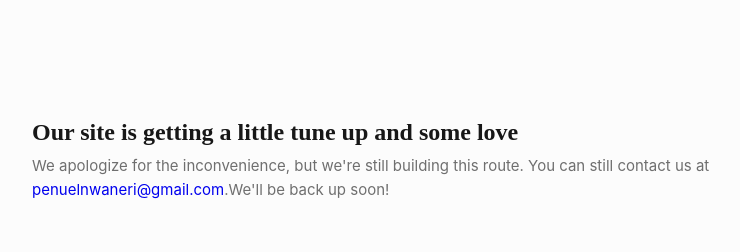
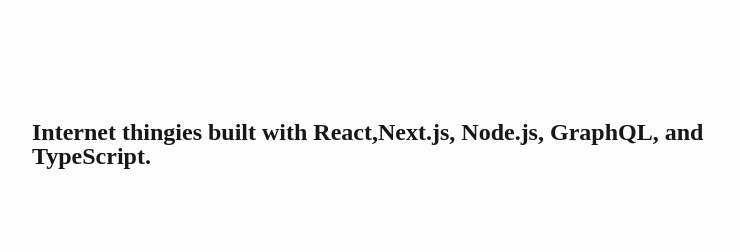
Before and after one commit to dannwaneri/portfolio_v4, a React (Create React App) app: page /projects in a window 1280 px wide. Shown: the top 252 px of the page, without its empty margins (264-1004 px from the left). Built offline with nearby package versions, Linux system fonts and the light colour scheme; no server answers.

Commit message:
updated projects.component.jsx

```diff
--- a/src/components/Projects/projects.component.jsx
+++ b/src/components/Projects/projects.component.jsx
@@ -1,5 +1,5 @@
 import {motion} from "framer-motion";
-import { NameContainer,TitleContainer} from '../Home/home.style';
+import { NameContainer} from '../Home/home.style';
 
 const containerVariants = {
     hidden:{
@@ -26,8 +26,7 @@
     animate="visible"
     exit="exit"
     >
-    <NameContainer>Our site is getting a little tune up and some love</NameContainer>
-    <TitleContainer>We apologize for the inconvenience, but we're still building this route. You can still contact us at <a href="mailto:penuelnwaneri@gmail.com">penuelnwaneri@gmail.com</a>.We'll be back up soon!</TitleContainer>
+    <NameContainer>Internet thingies built with React,Next.js, Node.js, GraphQL, and TypeScript.</NameContainer>
     </motion.div>
 )
 
```
